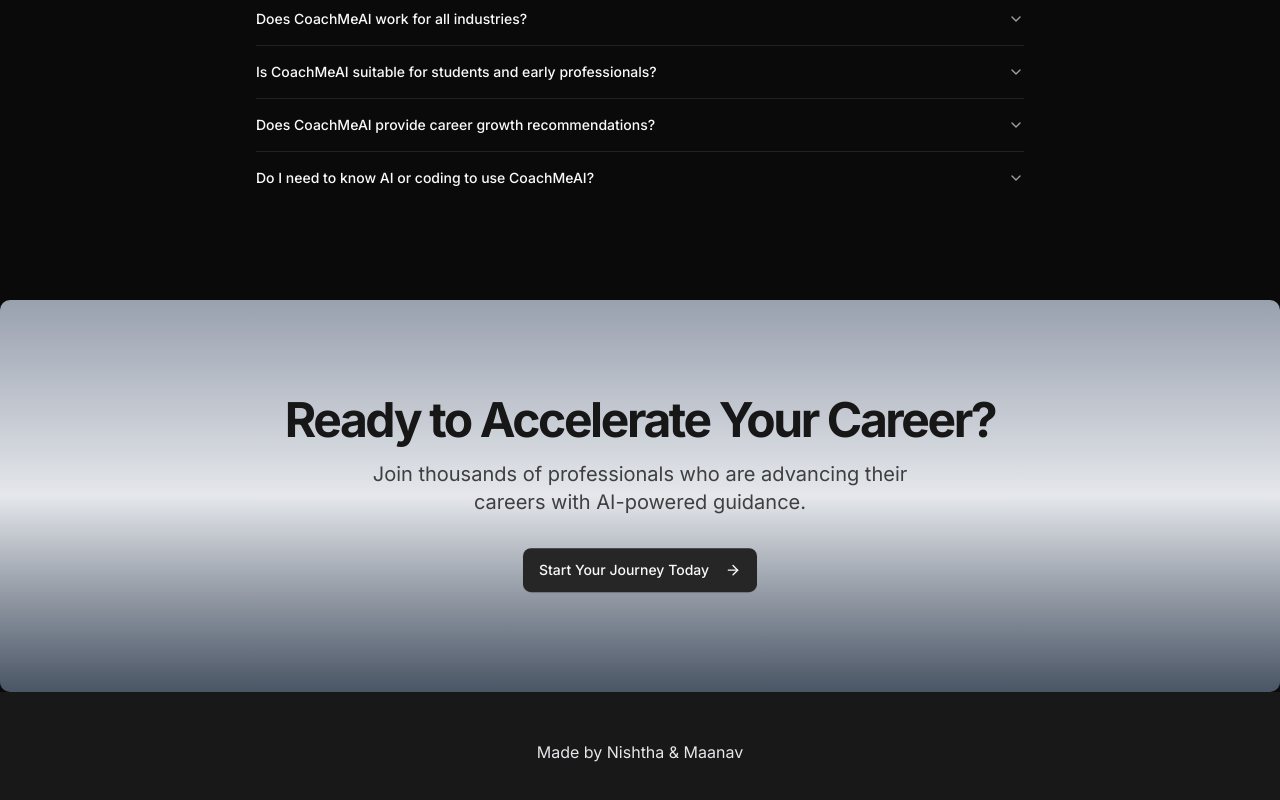
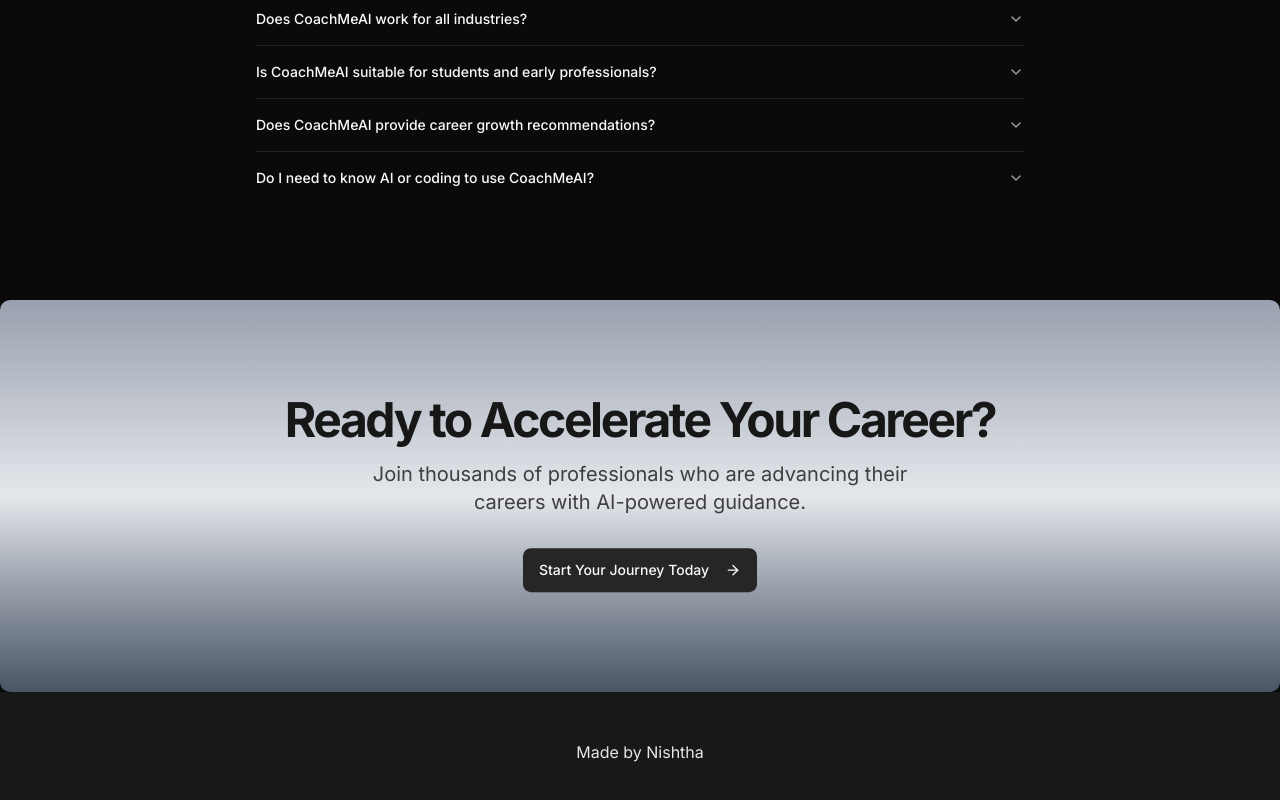
Before and after one commit to Nishtha1203/CoachMe-AI, a Next.js app: page / in a window 1280 px wide. Shown: the part 4268-5068 px from the top of the page. Built offline with nearby package versions, Linux system fonts and the light colour scheme; no server answers.

Commit message:
Updated inngest variables

```diff
--- a/app/layout.js
+++ b/app/layout.js
@@ -14,6 +14,7 @@ export const metadata = {
 
 export default function RootLayout({ children }) {
   return (
+    // wrap theme-provider from shadcn ui
     <ClerkProvider appearance={{baseTheme: "dark"}}>
       <html lang="en" suppressHydrationWarning>
         <head>
@@ -27,6 +28,7 @@ export default function RootLayout({ children }) {
             disableTransitionOnChange
           >
             <Header />
+
             <main className="min-h-screen">{children}</main>
 
 
@@ -34,7 +36,7 @@ export default function RootLayout({ children }) {
 
             <footer className="bg-muted/50 py-12">
               <div className="container mx-auto px-4 text-center text-gray-200">
-                <p>Made by Nishtha & Maanav</p>
+                <p>Made by Nishtha</p>
               </div>
             </footer>
           </ThemeProvider>
--- a/lib/inngest/client.js
+++ b/lib/inngest/client.js
@@ -1,4 +1,4 @@
 import { Inngest } from "inngest";
 
 // Create a client to send and receive events
-export const inngest = new Inngest({ id: "career-coach", name: "career-coach" });
+export const inngest = new Inngest({ id: "CoachMe.AI", name: "CoachMe.AI" });
```
Also changed, not shown: 1 other file (tests, documents, lock files or other folders).
